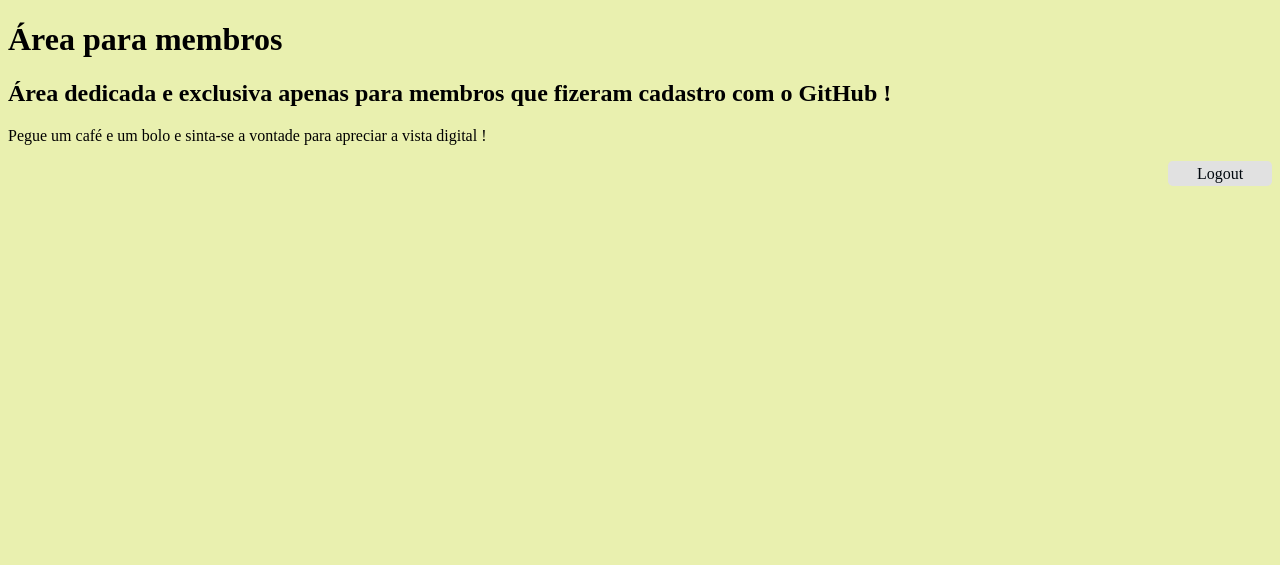
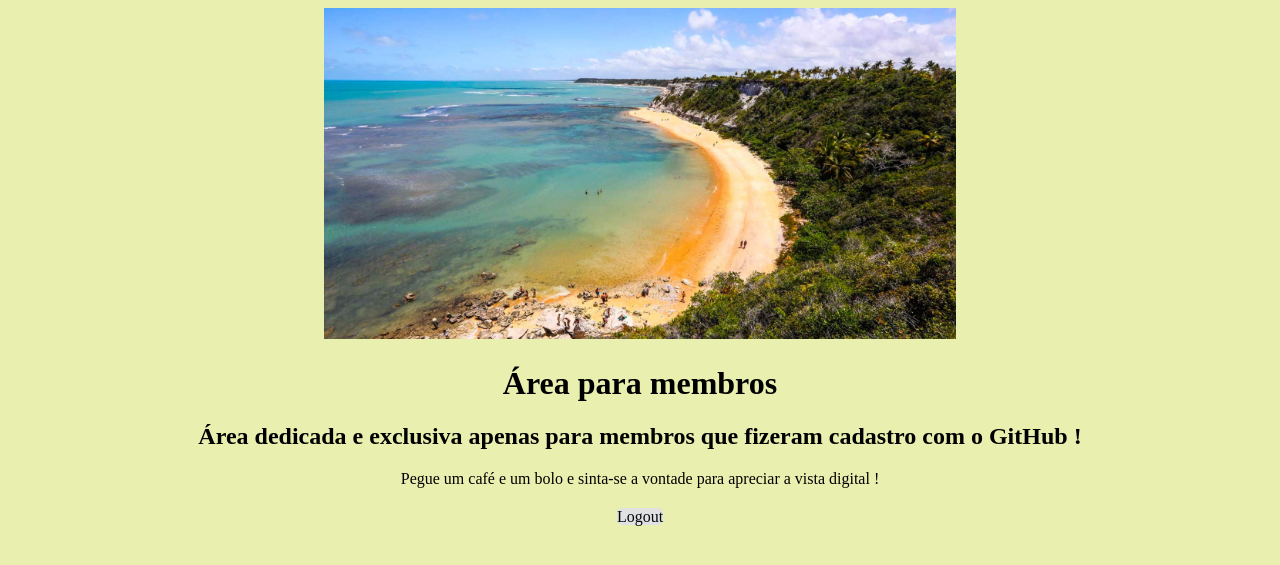
Before and after one commit to Maltthael/OAuth_Autenticator, a Django app: page /members in a window 1280 px wide. Shown: the top 565 px of the page. Run offline with Django 5.2, Linux system fonts and the light colour scheme; a user stored in the database is signed in.

Commit message:
Adjusting some CSS

```diff
--- a/templates/index.html
+++ b/templates/index.html
@@ -19,7 +19,7 @@
         <div class="main_content">
             <div>
 
-
+f
                 <img src="{% static 'assets/computador.png'%}" alt="Uma pessoa feliz no computador " class="image_main">
 
                     <a href="http://localhost:8000/accounts/github/login/?process=login&next=%2Fmembers">
--- a/templates/members.html
+++ b/templates/members.html
@@ -16,14 +16,22 @@
 
     </header>
     <main>
-        <h1 class="title">Área para membros</h1>
-        <h2>Área dedicada e exclusiva apenas para membros que fizeram cadastro com o GitHub !</h2>
-        <p>Pegue um café e um bolo e sinta-se a vontade para apreciar a vista digital !</p>
 
-        <div class="logout-btn-container">
-            <a href="http://localhost:8000/accounts/logout" class="logout-btn">Logout</a>
+
+
+        <div class="container_members">
+            <img src="{% static 'assets/praia.jpg'%} " class="image_members">
+
+
+            <h1 class="title">Área para membros</h1>
+            <h2>Área dedicada e exclusiva apenas para membros que fizeram cadastro com o GitHub !</h2>
+            <p>Pegue um café e um bolo e sinta-se a vontade para apreciar a vista digital !</p>
+
+                <a href="http://localhost:8000/accounts/logout" class="logout-btn">Logout</a>
+
+
+
         </div>
-
     </main>
 
 
--- a/templates/static/members.css
+++ b/templates/static/members.css
@@ -6,7 +6,7 @@
 
 .logout-btn-container {
     display: flex;
-    justify-content: right;
+
     align-items: center;
 }
 
@@ -22,4 +22,16 @@
     line-height: 1.6rem;
     text-align: center;
     margin-bottom: 2rem;
+
 }
+
+
+.container_members{
+    text-align: center;
+
+}
+
+
+.image_members{
+    width: 50%;
+}
```
Also changed, not shown: db.sqlite3, templates/static/assets/praia.jpg (added).
